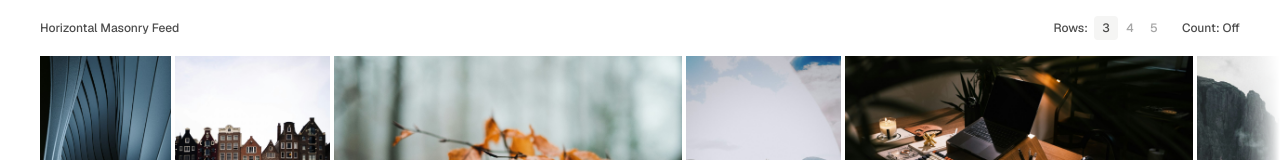
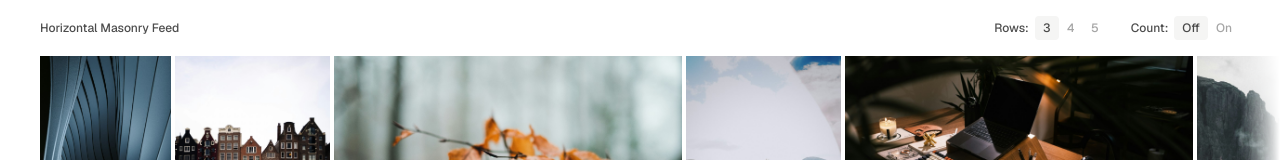
Before and after one commit to htjun/horizontal-masonry-demo, a Next.js app: page / in a window 1280 px wide. Shown: the top 160 px of the page. Built offline with nearby package versions, Linux system fonts and the light colour scheme.

Commit message:
Replace count button with toggle group for consistency
Converted the count on/off button to use the same ToggleGroup component as the row selector for a more consistent and unified UI. Added horizontal padding to accommodate longer text labels.

```diff
--- a/app/page.tsx
+++ b/app/page.tsx
@@ -17,7 +17,7 @@ export default function Home() {
     <main ref={mainRef} className="min-h-screen w-full relative overflow-hidden">
       <div className="w-full bg-white/80 border-b border-white/40 py-2 min-h-14 px-10 text-xs font-medium backdrop-blur-sm text-black/70 flex justify-between items-center select-none">
         <h1 className="cursor-default">Horizontal Masonry Feed</h1>
-        <div className="flex gap-4 items-center">
+        <div className="flex gap-6 items-center">
           <div className="flex gap-1.5 items-center">
             <span>Rows:</span>
             <ToggleGroup
@@ -31,13 +31,18 @@ export default function Home() {
               ariaLabel="Row count"
             />
           </div>
-          <button
-            onClick={() => setShowCount(!showCount)}
-            className="hover:text-black transition-colors cursor-pointer select-none"
-            type="button"
-          >
-            Count: {showCount ? 'On' : 'Off'}
-          </button>
+          <div className="flex gap-1.5 items-center">
+            <span>Count:</span>
+            <ToggleGroup
+              value={showCount ? 'on' : 'off'}
+              onValueChange={(value) => setShowCount(value === 'on')}
+              options={[
+                { value: 'off', label: 'Off' },
+                { value: 'on', label: 'On' },
+              ]}
+              ariaLabel="Show count"
+            />
+          </div>
         </div>
       </div>
       <div className="max-w-screen absolute translate-x-[-50%] left-1/2">
--- a/components/toggle-group.tsx
+++ b/components/toggle-group.tsx
@@ -26,7 +26,7 @@ export function ToggleGroup({ value, onValueChange, options, ariaLabel }: Toggle
           key={option.value}
           value={option.value}
           className={cn(
-            'text-xs font-medium rounded-sm size-6 cursor-pointer',
+            'text-xs font-medium rounded-sm min-w-6 h-6 px-2 cursor-pointer',
             'opacity-50 hover:opacity-100 transition-all duration-150',
             'data-[state=on]:bg-stone-100 data-[state=on]:opacity-100',
             'focus:outline-none focus-visible:ring-1 focus-visible:ring-black/30'
```
